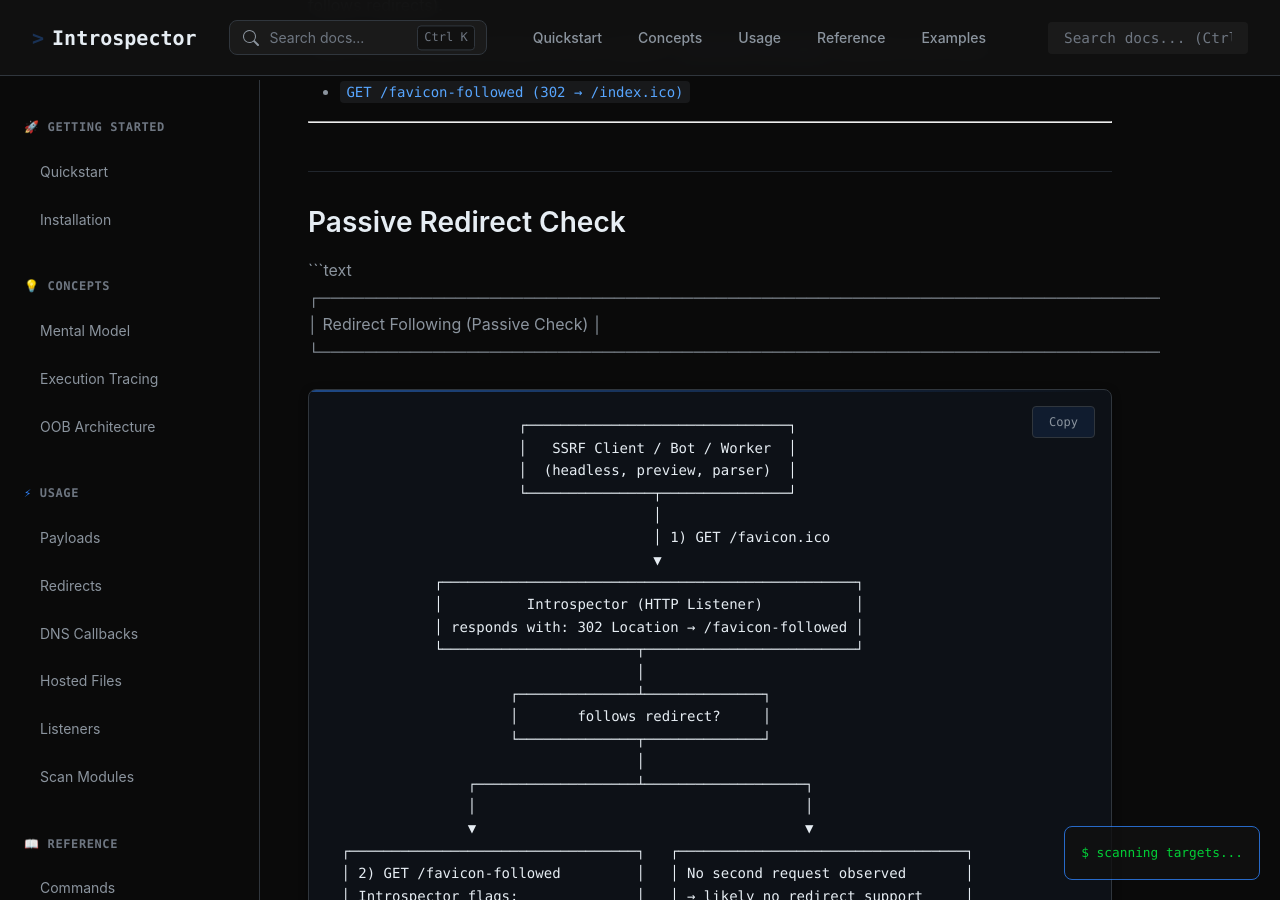
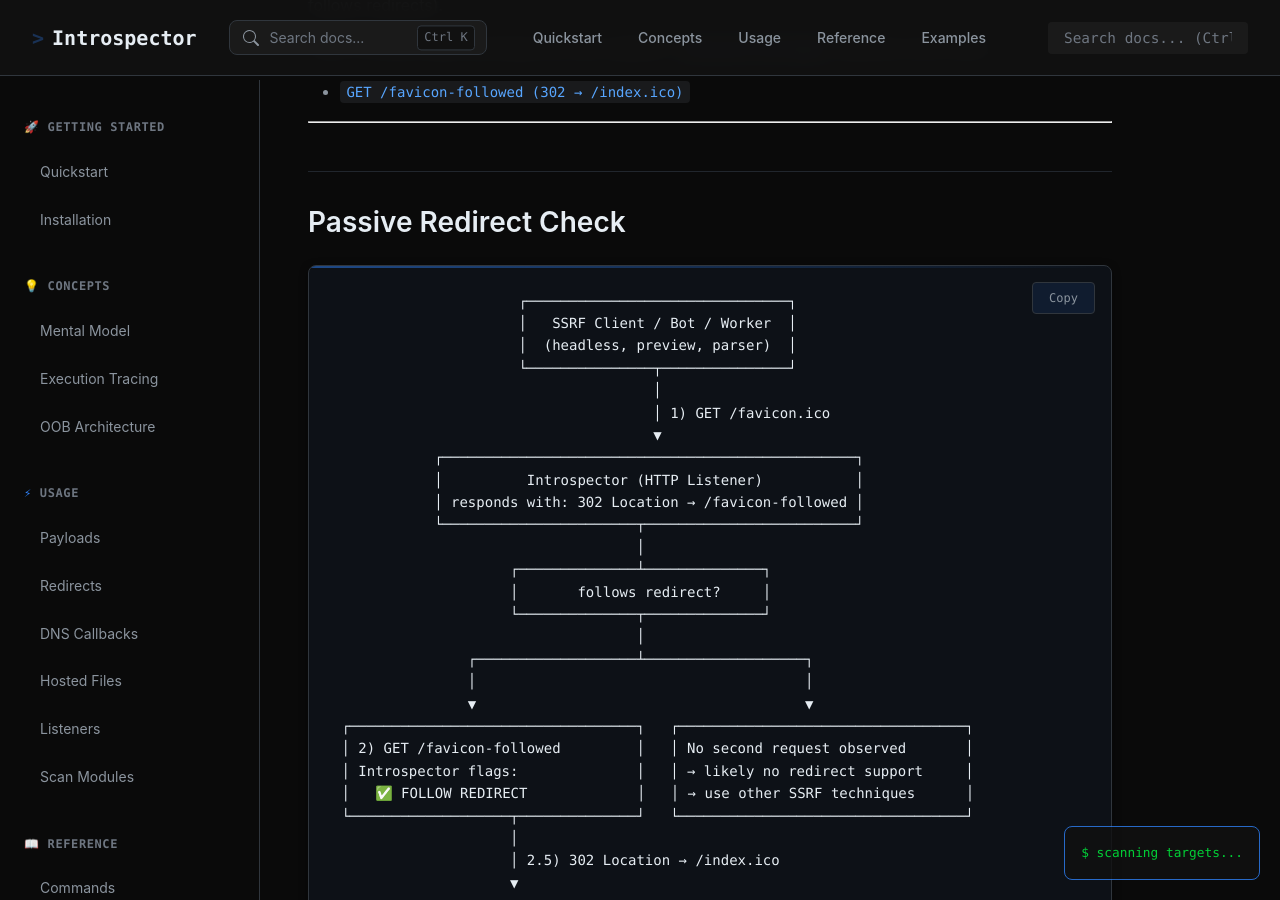
Before and after one commit to Dedal0/Introspector-Docs, a Jekyll site: the page built from examples/redirect-following.md, in a window 1280 px wide and 900 px high, scrolled down 1585 px. Built offline with Jekyll 4.4.1, drawn with Linux system fonts in a browser that asks for light colours.

Commit message:
Update redirect-following.md

````diff
--- a/examples/redirect-following.md
+++ b/examples/redirect-following.md
@@ -53,10 +53,6 @@ Then, to avoid loops and keep the flow realistic, `/favicon-followed` redirects
 
 ## Passive Redirect Check
 
-```text
-┌──────────────────────────────────────────────────────────────────────────────┐
-│                      Redirect Following (Passive Check)                      │
-└──────────────────────────────────────────────────────────────────────────────┘
 
                           ┌───────────────────────────────┐
                           │   SSRF Client / Bot / Worker  │
````
